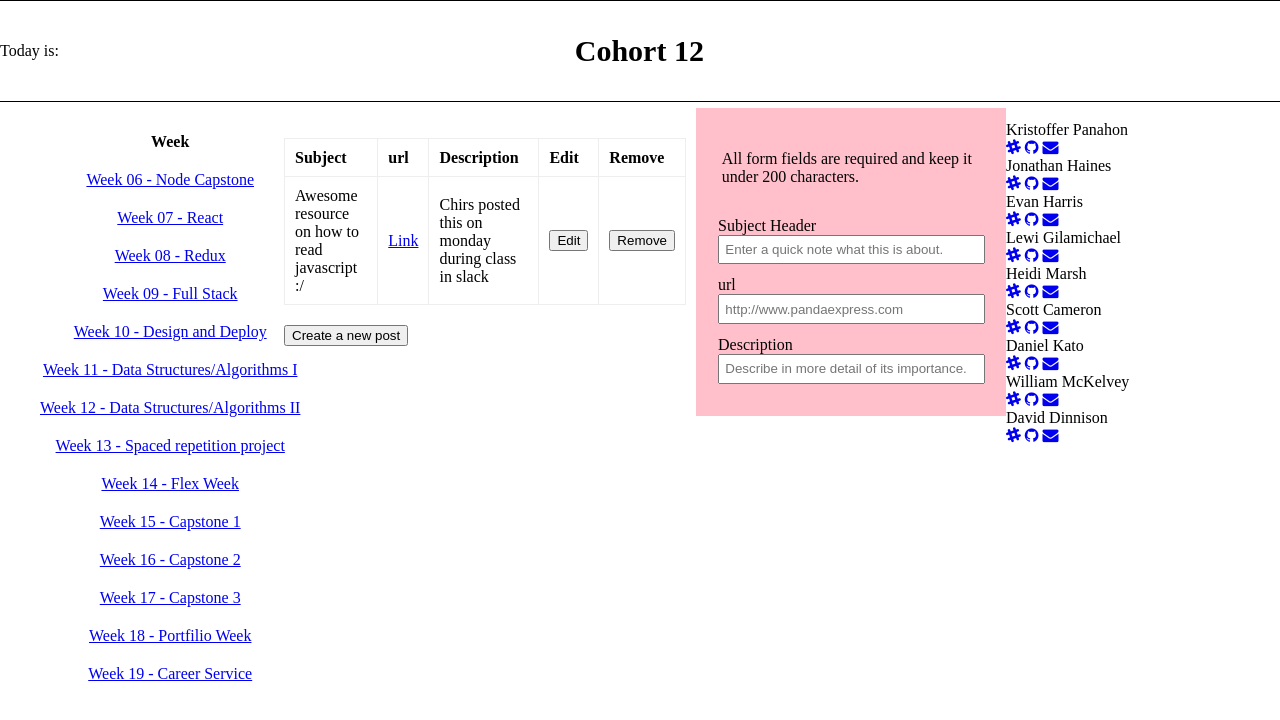
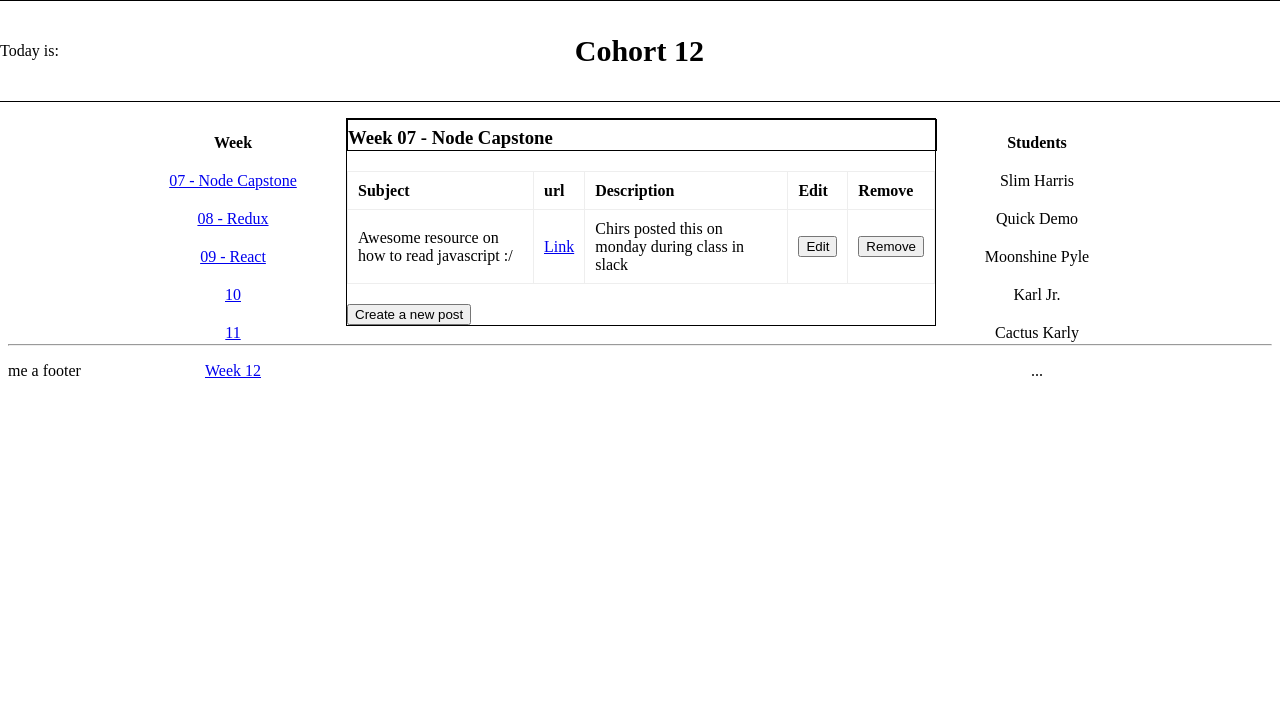
Before and after one commit to mscottcam/dash_capstone, a website: page public/index.html in a window 1280 px wide. Drawn offline with nearby package versions, Linux system fonts and the light colour scheme; a web font is replaced by a local one.

Commit message:
changed html css back

```diff
--- a/public/index.html
+++ b/public/index.html
@@ -25,87 +25,43 @@
               <li>
                 <strong>Week</strong>
               </li>
-              <li><a href="#week-06">Week 06 - Node Capstone</a></li>
-              <li><a href="#week-07">Week 07 - React</a></li>
-              <li><a href="#week-08">Week 08 - Redux</a></li>
-              <li><a href="#week-09">Week 09 - Full Stack</a></li>
-              <li><a href="#week-10">Week 10 - Design and Deploy</a></li>
-              <li><a href="#week-11">Week 11 - Data Structures/Algorithms I</a></li>
-              <li><a href="#week-12">Week 12 - Data Structures/Algorithms II</a></li>
-              <li><a href="#week-13">Week 13 - Spaced repetition project</a></li>
-              <li><a href="#week-14">Week 14 - Flex Week</a></li>
-              <li><a href="#week-15">Week 15 - Capstone 1</a></li>
-              <li><a href="#week-16">Week 16 - Capstone 2</a></li>
-              <li><a href="#week-17">Week 17 - Capstone 3</a></li>
-              <li><a href="#week-18">Week 18 - Portfilio Week</a></li>
-              <li><a href="#week-19">Week 19 - Career Service</a></li>
+              <li><a href="#week-07">07 - Node Capstone</a></li>
+              <li><a href="#week-08">08 - Redux</a></li>
+              <li><a href="#week-09">09 - React</a></li>
+              <li><a href="#week-10">10</a></li>
+              <li><a href="#week-11">11</a></li>
+              <li><a href="#week-12">Week 12</a></li>
+              <!-- <li><a href="#week-13">13</a></li> -->
+              <!-- <li><a href="#week-14">14</a></li>
+              <li><a href="#week-15">15 - Capstone 1</a></li>
+              <li><a href="#week-16">16 - Capstone 2</a></li>
+              <li><a href="#week-17">17 - Capstone 3</a></li>
+              <li><a href="#week-18">18 - Portfilio Week</a></li>
+              <li><a href="#week-19">19 - Career Service</a></li> -->
             </ul>
         </div>
       </section>
       <section class="right contacts">
         <div class="user-list">
-
-          <div class="user" data-user-index="">
-            <span>Kristoffer Panahon</span><br>
-            <a href="https://thinkful-students.slack.com/messages/@kristoffer/"><i class="fa fa-slack"></i></a>
-            <a href="https://github.com/krp312"><i class="fa fa-github"></i></a>
-            <a href="mailto:krp312@me.com"><i class="fa fa-envelope"></i></a>
-          </div>
-          <div class="user" data-user-index="">
-            <span>Jonathan Haines</span><br>
-            <a href="https://thinkful-students.slack.com/messages/@jonhaines/"><i class="fa fa-slack"></i></a>
-            <a href="https://github.com/joncancode"><i class="fa fa-github"></i></a>
-            <a href="mailto:jc.haines19@gmail.com"><i class="fa fa-envelope"></i></a>
-          </div>
-          <div class="user" data-user-index="">
-            <span>Evan Harris</span><br>
-            <a href="https://thinkful-students.slack.com/messages/@echarris/"><i class="fa fa-slack"></i></a>
-            <a href="https://github.com/eharris128"><i class="fa fa-github"></i></a>
-            <a href="mailto:echarris@smcm.edu"><i class="fa fa-envelope"></i></a>
-          </div>
-          <div class="user" data-user-index="">
-            <span>Lewi Gilamichael</span><br>
-            <a href="https://thinkful-students.slack.com/messages/@lewi/"><i class="fa fa-slack"></i></a>
-            <a href="https://github.com/lewi-g"><i class="fa fa-github"></i></a>
-            <a href="mailto:dr.lewi@gmail.com"><i class="fa fa-envelope"></i></a>
-          </div>
-          <div class="user" data-user-index="">
-            <span>Heidi Marsh</span><br>
-            <a href="https://thinkful-students.slack.com/messages/@zwillerzoog/"><i class="fa fa-slack"></i></a>
-            <a href="https://github.com/zwillerzoog"><i class="fa fa-github"></i></a>
-            <a href="mailto:marsh.heidi.c@gmail.com"><i class="fa fa-envelope"></i></a>
-          </div>
-          <div class="user" data-user-index="">
-            <span>Scott Cameron</span><br>
-            <a href="https://thinkful-students.slack.com/messages/@scott_cam/"><i class="fa fa-slack"></i></a>
-            <a href="https://github.com/mscottcam"><i class="fa fa-github"></i></a>
-            <a href="mailto:mscottcam@gmail.com"><i class="fa fa-envelope"></i></a>
-          </div>
-          <div class="user" data-user-index="">
-            <span>Daniel Kato</span><br>
-            <a href="https://thinkful-students.slack.com/messages/@danielkato/"><i class="fa fa-slack"></i></a>
-            <a href="https://github.com/dankato"><i class="fa fa-github"></i></a>
-            <a href="mailto:apearmor@gmail.com"><i class="fa fa-envelope"></i></a>
-          </div>
-          <div class="user" data-user-index="">
-            <span>William McKelvey</span><br>
-            <a href="https://thinkful-students.slack.com/messages/@wmac/"><i class="fa fa-slack"></i></a>
-            <a href="https://github.com/52lions06"><i class="fa fa-github"></i></a>
-            <a href="mailto:mckelvey.william@yahoo.com"><i class="fa fa-envelope"></i></a>
-          </div>
-          <div class="user" data-user-index="">
-            <span>David Dinnison</span><br>
-            <a href="https://thinkful-students.slack.com/messages/@daviddinnison/"><i class="fa fa-slack"></i></a>
-            <a href="https://github.com/daviddinnison"><i class="fa fa-github"></i></a>
-            <a href="mailto:david.g.dinnison@gmail.com"><i class="fa fa-envelope"></i></a>
-          </div>
+          <ul>
+            <li>
+              <strong>Students</strong>
+            </li>
+            <li>Slim Harris</li>
+            <li>Quick Demo</li>
+            <li>Moonshine Pyle</li>
+            <li>Karl Jr.</li>
+            <li>Cactus Karly</li>
+            <li>...</li>
+          </ul>
+        </div>
       </section>
       <section class="center news">
-        <!-- news items
+        <!--news items-->
         <div class="week-container">
           <div class="week-top-row">
             <h3 id="week-07">Week 07 - Node Capstone</h3>
-            <! <button class="create-button">Create</button> -->
+            <!-- <button class="create-button">Create</button> -->
           </div>
 
           <!-- <div class="post-class">
@@ -128,7 +84,7 @@
                 </tr>
               </thead>
               <tbody class="tbody">
-                <tr class="table-row">
+                <tr>
                   <td>Awesome resource on how to read javascript :/ </td>
                   <td><a href="https://www.w3schools.com/" target="_blank">Link</a></td>
                   <td>Chirs posted this on monday during class in slack</td>
@@ -164,12 +120,16 @@
 
     </main>
   </container>
+    <footer>
+      <hr>
+      <p>me a footer</p>
+    </footer>
 
     <script
       src="https://code.jquery.com/jquery-3.2.1.min.js"
       integrity="sha256-hwg4gsxgFZhOsEEamdOYGBf13FyQuiTwlAQgxVSNgt4="
       crossorigin="anonymous"></script>
         <script src="https://code.jquery.com/ui/1.12.1/jquery-ui.js"></script>
-      <script src="app_draft.js"></script>
+      <script src="app.js"></script>
       </body>
 </html>
--- a/public/styles.css
+++ b/public/styles.css
@@ -48,32 +48,24 @@ font-size: 30px;
 .main-container {
   margin-top: 100px;
   display: flex;
-justify-content: space-between;
   width: 100%;
 }
 
 .left, .right {
-
   display: flex;
   justify-content: center;
-flex-direction: column;
   width: 20%;
-height: 100%;
 }
 
 .left {
-margin-top: 300px;
-align-items: flex-start
 }
 
 .right {
-margin-top: 175px;
   order: 2;
 }
 
 .week-list {
   position: fixed;
-margin-left: -150px;
 
 }
 .user-list {
```
Lines whose indentation alone changed are shown as unchanged.
